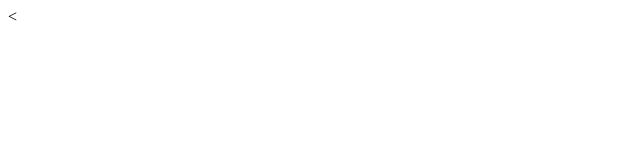
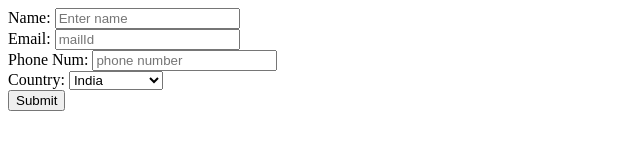
Before and after one commit to dhivyaboopathi12/FrontEnd, a plain HTML site: page index.html in a window 1280 px wide. Shown: the whole page, without its empty margins (0-640 px from the left). Drawn offline with Linux system fonts and the light colour scheme.

Commit message:
new page

```diff
--- a/index.html
+++ b/index.html
@@ -1,22 +1,32 @@
-<<!DOCTYPE html>
-<!--[if lt IE 7]>      <html class="no-js lt-ie9 lt-ie8 lt-ie7"> <![endif]-->
-<!--[if IE 7]>         <html class="no-js lt-ie9 lt-ie8"> <![endif]-->
-<!--[if IE 8]>         <html class="no-js lt-ie9"> <![endif]-->
-<!--[if gt IE 8]>      <html class="no-js"> <!--<![endif]-->
+<!DOCTYPE html>
 <html>
     <head>
-        <meta charset="utf-8">
-        <meta http-equiv="X-UA-Compatible" content="IE=edge">
-        <title></title>
-        <meta name="description" content="">
-        <meta name="viewport" content="width=device-width, initial-scale=1">
-        <link rel="stylesheet" href="">
+        <title>Welcome To contact page</title>
+        <meta charset ="utf=8">
+        <meta name ="viewport" content="width=device-width,initial-scale=1.8">
+        <style>
+            @import url('https://fonts.googleapis.com/css2?family=Open+Sans:ital,wght@1,600&display=swap');
+            .form{
+                text-align: center;
+            }
+        </style>
     </head>
     <body>
-        <!--[if lt IE 7]>
-            <p class="browsehappy">You are using an <strong>outdated</strong> browser. Please <a href="#">upgrade your browser</a> to improve your experience.</p>
-        <![endif]-->
+        <form action="/action.php" method="">
+            <label>Name: </label>
+            <input type="textbox" placeholder="Enter name"><br>
+            <label> Email: </label>
+            <input type ="textbox" placeholder ="mailId"><br>
+            <label> Phone Num: </label>
+            <input type="number" placeholder ="phone number"><br>
+            <label>Country: </label>
+            <select>Choose Your country
+                <option>India</option>
+                <option>USA</option>
+                <option>Select other</option>
+            </select><br>
+            <button type = "submit">Submit</button>
 
-        <script src="" async defer></script>
+        </form>
     </body>
 </html>
```
